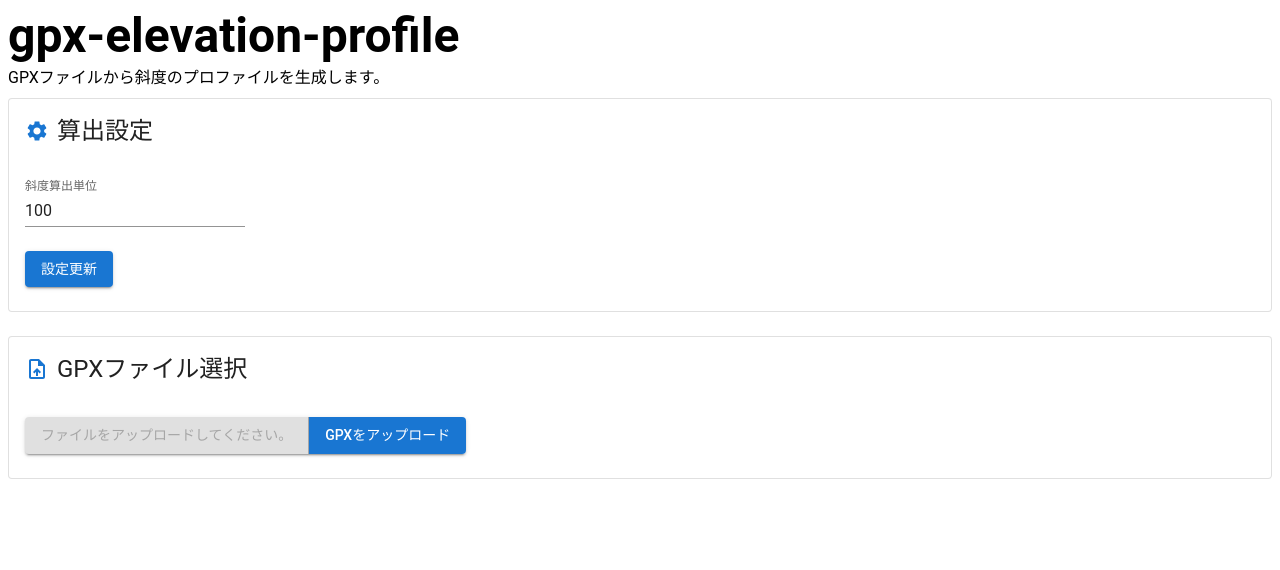
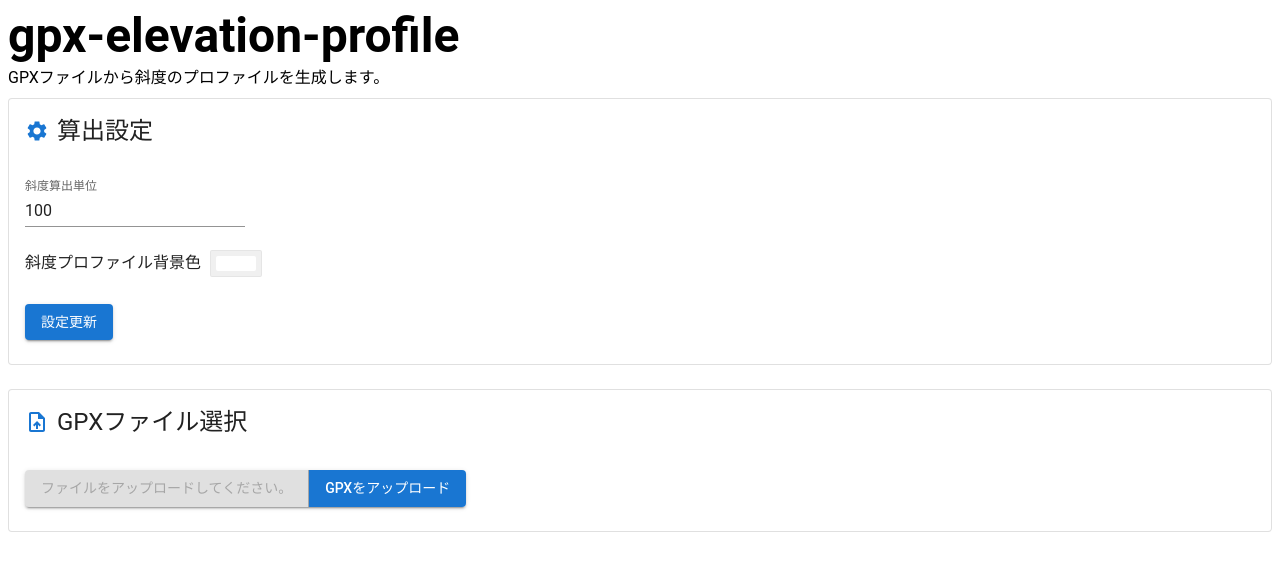
Before and after one commit to aoisupersix/gpx-elevation-profile, a React app: page / in a window 1280 px wide. Shown: the top 570 px of the page. Built offline with nearby package versions, Linux system fonts and the light colour scheme; the HTML template or start-up script is replaced by a standard one.

Commit message:
feat: settable graph background color.

```diff
--- a/package.json
+++ b/package.json
@@ -31,7 +31,9 @@
     "@types/jest": "^27.5.1",
     "@types/node": "^17.0.33",
     "@types/react": "^18.0.9",
+    "@types/react-color": "^3.0.6",
     "@types/react-dom": "^18.0.4",
+    "@types/styled-components": "^5.1.25",
     "@typescript-eslint/eslint-plugin": "^5.23.0",
     "@typescript-eslint/parser": "^5.23.0",
     "babel-loader": "^8.2.5",
@@ -72,6 +74,7 @@
     "chart.js": "^3.7.1",
     "gpxparser": "^3.0.8",
     "react-chartjs-2": "^4.1.0",
+    "react-color": "^2.19.3",
     "react-json-pretty": "^2.2.0",
     "styled-components": "^5.3.5"
   }
--- a/src/components/App.tsx
+++ b/src/components/App.tsx
@@ -6,16 +6,14 @@ import { Track } from 'gpxparser'
 
 import { DistancePoint } from '../models/distance-point'
 import { convertPoints } from '../models/point-converter'
-import { ProfileSetting } from '../models/profile-setting'
+import { defaultSetting, ProfileSetting } from '../models/profile-setting'
 import { ElevationViewer } from './ElevationViewer'
 import { GpxUploader } from './GpxUploader'
 import { ProfileSettingForm } from './ProfileSettingForm'
 import { Spacer } from './Spacer'
 
 const useGpx = () => {
-    const [setting, setSetting] = React.useState<ProfileSetting>({
-        distanceUnit: 100,
-    })
+    const [setting, setSetting] = React.useState<ProfileSetting>(defaultSetting)
     const [file, setFile] = React.useState<File | undefined>()
     const [track, setTrack] = React.useState<Track | undefined>()
     const [distancePoints, setDistancePoints] = React.useState<DistancePoint[]>(
--- /dev/null
+++ b/src/components/ColorPicker.tsx
@@ -0,0 +1,60 @@
+import React from 'react'
+
+import { ColorResult, RGBColor, SketchPicker } from 'react-color'
+import styled from 'styled-components'
+
+interface ColorPickerProps {
+    className?: string
+    color: RGBColor
+    onChange?: (color: ColorResult) => void
+}
+
+const Swatch = styled.div`
+    padding: 5px;
+    background: #f0f0f0;
+    border-radius: 1px;
+    box-shadow: 0 0 0 1px rgba(0, 0, 0, 0.1);
+    display: inline-block;
+    cursor: pointer;
+`
+
+const Color = styled.div<{ bgcolor: RGBColor }>`
+    width: 40px;
+    height: 15px;
+    border-radius: 2px;
+    background: ${(props) =>
+        `rgba(${props.bgcolor.r},${props.bgcolor.g},${props.bgcolor.b},${props.bgcolor.a})`};
+`
+
+const PopOver = styled.div`
+    position: absolute;
+    z-index: 2;
+`
+
+const Cover = styled.div`
+    position: fixed;
+    top: 0px;
+    right: 0px;
+    bottom: 0px;
+    left: 0px;
+`
+
+export const ColorPicker: React.FC<ColorPickerProps> = (props) => {
+    const [displayPicker, setDisplayPicker] = React.useState(false)
+    return (
+        <div className={props.className}>
+            <Swatch onClick={() => setDisplayPicker(!displayPicker)}>
+                <Color bgcolor={props.color} />
+            </Swatch>
+            {displayPicker && (
+                <PopOver>
+                    <Cover onClick={() => setDisplayPicker(false)} />
+                    <SketchPicker
+                        color={props.color}
+                        onChange={props.onChange}
+                    />
+                </PopOver>
+            )}
+        </div>
+    )
+}
--- a/src/components/ElevationGraph.tsx
+++ b/src/components/ElevationGraph.tsx
@@ -85,13 +85,14 @@ export const ElevationGraph: React.FC<ElevationViewerProps> = (props) => {
         },
     }
 
+    const bgColor = props.setting.profileBgColor
     const barPlugins: Plugin<'bar'>[] = [
         {
             id: 'render-background',
             afterRender: (chart) => {
                 chart.ctx.save()
                 chart.ctx.globalCompositeOperation = 'destination-over'
-                chart.ctx.fillStyle = 'white'
+                chart.ctx.fillStyle = `rgba(${bgColor.r},${bgColor.g},${bgColor.b},${bgColor.a})`
                 chart.ctx.fillRect(0, 0, chart.width, chart.height)
                 chart.ctx.restore()
             },
--- a/src/components/ProfileSettingForm.tsx
+++ b/src/components/ProfileSettingForm.tsx
@@ -7,10 +7,15 @@ import {
     CardContent,
     CardHeader,
     Grid,
+    Stack,
     TextField,
+    Typography,
 } from '@mui/material'
+import { RGBColor } from 'react-color'
+import styled from 'styled-components'
 
 import { defaultSetting, ProfileSetting } from '../models/profile-setting'
+import { ColorPicker } from './ColorPicker'
 import { IconicTypography } from './IconicTypography'
 
 interface ProfileSettingProps {
@@ -18,16 +23,25 @@ interface ProfileSettingProps {
     onUpdate?: (setting: ProfileSetting) => void
 }
 
+const MarginedPicker = styled(ColorPicker)`
+    background: #fff;
+    margin: 0 10px;
+`
+
 export const ProfileSettingForm: React.FC<ProfileSettingProps> = (props) => {
     const setting = props.setting ?? defaultSetting
     const [distanceUnit, setDistanceUnit] = React.useState<number>(
         setting.distanceUnit,
+    )
+    const [profileBgColor, setProfileBgColor] = React.useState<RGBColor>(
+        setting.profileBgColor,
     )
 
     const onUpdate = () => {
         const newSetting = {
             ...setting,
             distanceUnit: distanceUnit,
+            profileBgColor: profileBgColor,
         }
 
         props.onUpdate(newSetting)
@@ -47,7 +61,7 @@ export const ProfileSettingForm: React.FC<ProfileSettingProps> = (props) => {
             />
             <CardContent>
                 <Grid container spacing={3}>
-                    <Grid item>
+                    <Grid item xs={12}>
                         <TextField
                             type="number"
                             variant="standard"
@@ -57,6 +71,15 @@ export const ProfileSettingForm: React.FC<ProfileSettingProps> = (props) => {
                                 setDistanceUnit(Number.parseInt(e.target.value))
                             }
                         />
+                    </Grid>
+                    <Grid item>
+                        <Stack direction="row">
+                            <Typography>斜度プロファイル背景色</Typography>
+                            <MarginedPicker
+                                color={profileBgColor}
+                                onChange={(c) => setProfileBgColor(c.rgb)}
+                            />
+                        </Stack>
                     </Grid>
                     <Grid item xs={12}>
                         <Button variant="contained" onClick={onUpdate}>
--- a/src/models/profile-setting.ts
+++ b/src/models/profile-setting.ts
@@ -1,3 +1,5 @@
+import { RGBColor } from 'react-color'
+
 /**
  * Settings of elevation profile.
  */
@@ -6,6 +8,11 @@ export interface ProfileSetting {
      * Unit for calculating slope.
      */
     distanceUnit: number
+
+    /**
+     * Background color of levation profile.
+     */
+    profileBgColor: RGBColor
 }
 
 /**
@@ -13,4 +20,5 @@ export interface ProfileSetting {
  */
 export const defaultSetting: ProfileSetting = {
     distanceUnit: 100,
+    profileBgColor: { r: 255, g: 255, b: 255, a: 1 },
 }
```
Also changed, not shown: 1 other file (tests, documents, lock files or other folders).
